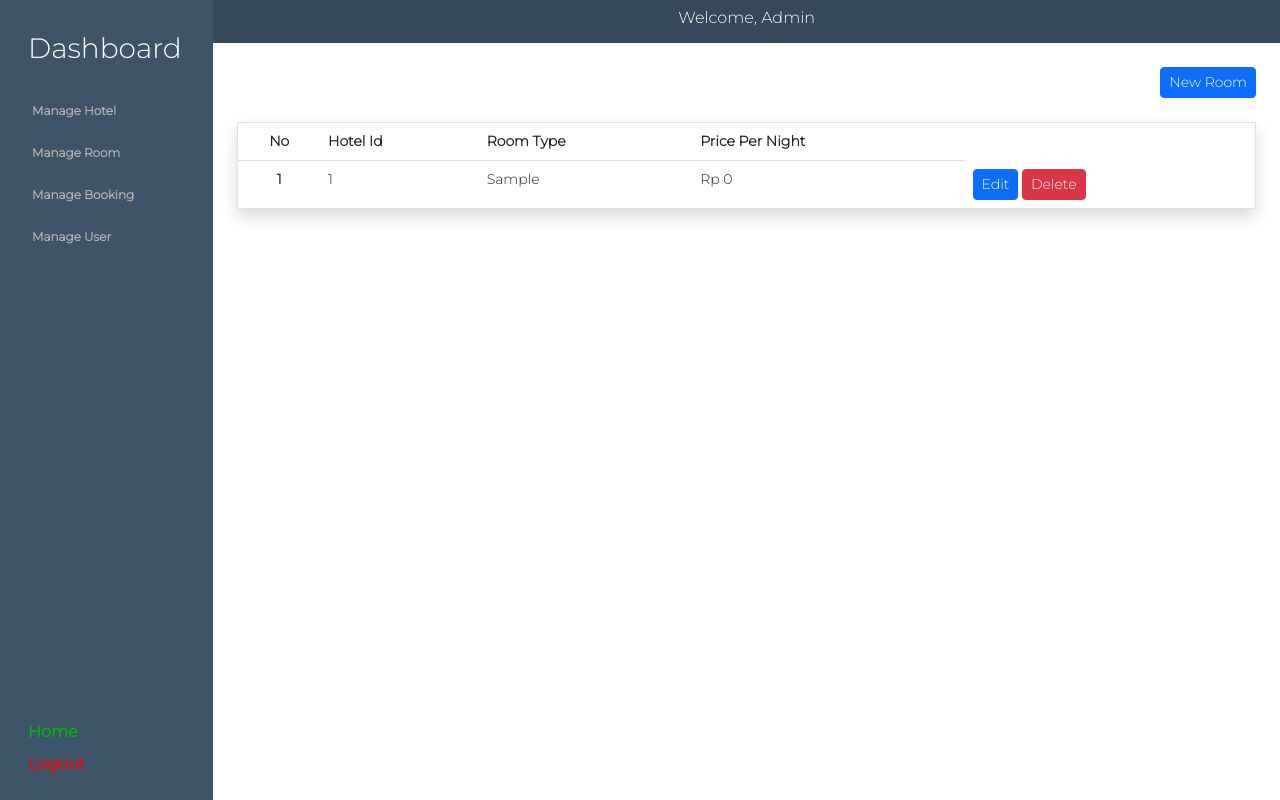
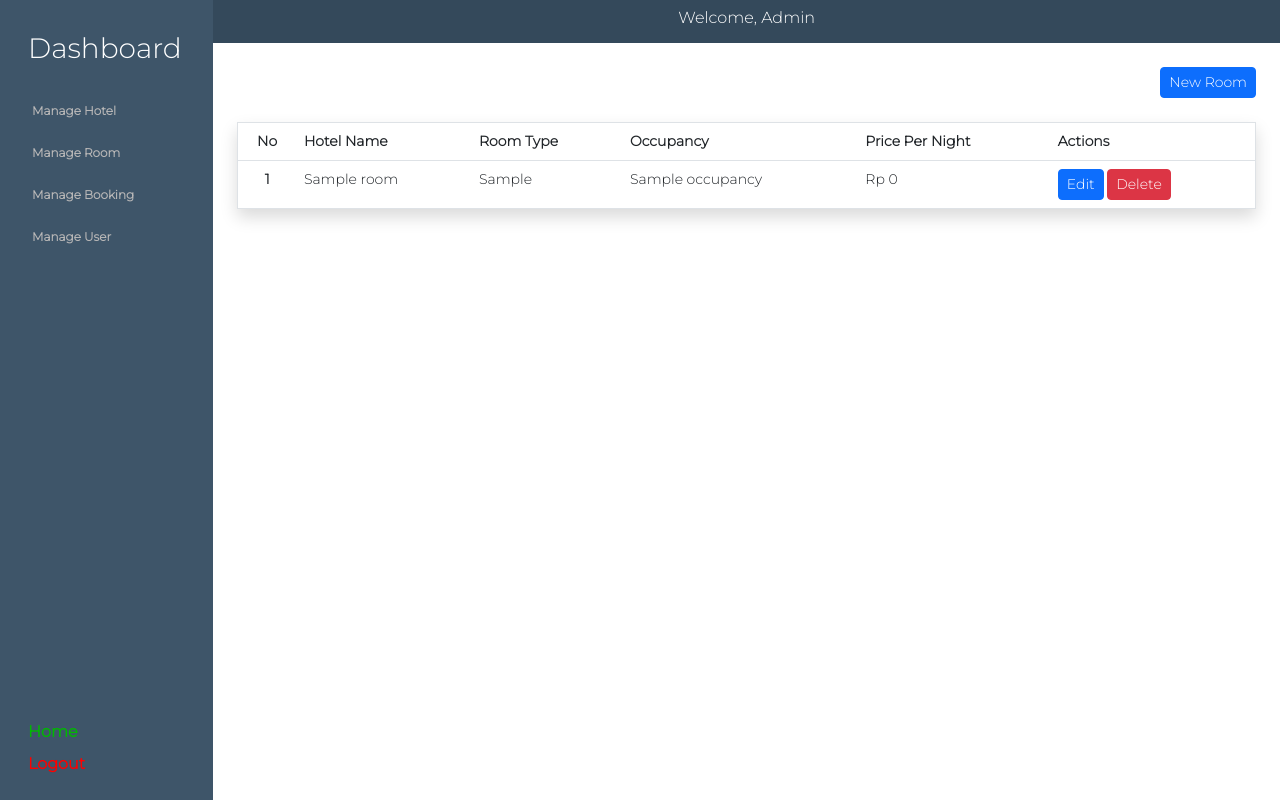
Before and after one commit to jovaandres/hotel-reservation, a CodeIgniter 4 app: template app/Views/admin/manage_room.php in a window 1280 px wide. Run offline with PHP 8.4 and a stand-in for CodeIgniter, Linux system fonts and the light colour scheme; the template is opened without the code that fills it: most values are stand-ins (such as "Sample title", 1, 10 or a date in 2020); some libraries are stand-ins or nearby versions.

Commit message:
update manage room

```diff
--- a/app/Models/HotelModel.php
+++ b/app/Models/HotelModel.php
@@ -13,6 +13,11 @@ class HotelModel extends Model
     public function getHotels()
     {
         return $this->findAll();
+    }
+
+    public function getAllHotelsName()
+    {
+        return $this->select('id, name')->findAll();
     }
 
     public function getHotel($id)
--- a/app/Views/admin/manage_room.php
+++ b/app/Views/admin/manage_room.php
@@ -13,7 +13,11 @@
           <input type="hidden" name="id" id="editRoomId">
           <div class="form-group">
             <label for="editRoomType">Room Type</label>
-            <textarea name="room_type" class="form-control" id="editRoomType" rows="3"></textarea>
+            <input type="text" name="room_type" class="form-control" id="editRoomType"></input>
+          </div>
+          <div class="form-group">
+            <label for="editRoomCapacity">Capacity</label>
+            <input type="text" name="capacity" class="form-control" id="editRoomCapacity">
           </div>
           <div class="form-group">
             <label for="editRoomPricePerNight">Price Per Night</label>
@@ -60,18 +64,30 @@
       <div class="modal-body">
         <form action="room/add" method="POST">
           <div class="form-group">
+            <label for="createHotelId">Hotel Name</label>
+            <select name="hotel_id" class="form-control" id="createHotelId" required>
+              <?php foreach ($hotels as $hotel) : ?>
+                <option value="<?= $hotel['id'] ?>"><?= $hotel['name'] ?></option>
+              <?php endforeach; ?>
+            </select>
+          </div>
+          <div class="form-group">
             <label for="createRoomType">Room Type</label>
             <input type="text" name="room_type" class="form-control" id="createRoomType" required>
+          </div>
+          <div class="form-group">
+            <label for="createRoomOccupancy">Occupancy</label>
+            <input type="text" name="occupancy" class="form-control" id="createRoomOccupancy" required>
           </div>
           <div class="form-group">
             <label for="createRoomPricePerNight">Price Per Night</label>
             <input type="text" name="price_per_night" class="form-control" id="createRoomPricePerNight" required>
           </div>
-        </div>
-        <div class="modal-footer">
-          <button type="submit" class="btn btn-primary">Create</button>
-          <button type="button" class="btn btn-secondary" data-bs-dismiss="modal">Close</button>
-        </form>
+      </div>
+      <div class="modal-footer">
+        <button type="submit" class="btn btn-primary">Create</button>
+        <button type="button" class="btn btn-secondary" data-bs-dismiss="modal">Close</button>
+      </form>
       </div>
     </div>
   </div>
@@ -86,26 +102,29 @@
   <thead>
     <tr>
       <th scope="col">No</th>
-      <th scope="col">Hotel Id</th>
+      <th scope="col">Hotel Name</th>
       <th scope="col">Room Type</th>
+      <th scope="col">Occupancy</th>
       <th scope="col">Price Per Night</th>
+      <th scope="col">Actions</th>
     </tr>
   </thead>
   <tbody>
     <?php foreach ($rooms as $key => $room) : ?>
       <tr>
         <th scope="row"><?= $key + 1 ?></th>
-        <td><?= $room['hotel_id'] ?></td>
+        <td><?= $room['hotel_name'] ?></td>
         <td><?= $room['room_type'] ?></td>
+        <td><?= $room['occupancy'] ?></td>
         <td>Rp <?= number_format($room['price_per_night'], 0, '.', '.') ?></td>
         <td>
           <!-- Actions buttons -->
           <!-- Edit button -->
-          <button class="btn btn-sm btn-primary" data-bs-toggle="modal" data-bs-target="#editModal" data-id="<?= $room['id'] ?>" data-hotel_id="<?= $room['hotel_id'] ?>" data-room_type="<?= $room['room_type'] ?>" data-price_per_night="<?= $room['price_per_night'] ?>">
+          <button class="btn btn-sm btn-primary" data-bs-toggle="modal" data-bs-target="#editModal" data-id="<?= $room['id'] ?>" data-hotel-name="<?= $room['hotel_name'] ?>" data-room-type="<?= $room['room_type'] ?>" data-occupancy=<?= $room['occupancy'] ?> data-price-per-night="<?= $room['price_per_night'] ?>">
             Edit
           </button>
           <!-- Delete button -->
-          <button class="btn btn-sm btn-danger" data-bs-toggle="modal" data-bs-target="#deleteModal" data-id="<?= $room['id'] ?>" data-hotel_id="<?= $room['hotel_id'] ?>">
+          <button class="btn btn-sm btn-danger" data-bs-toggle="modal" data-bs-target="#deleteModal" data-id="<?= $room['id'] ?>" data-hotel-name="<?= $room['hotel_name'] ?>">
             Delete
           </button>
         </td>
@@ -124,20 +143,21 @@
     function handleEditModalShow(event) {
         var button = event.relatedTarget;
         var id = button.getAttribute('data-id');
-        var hotel_id = button.getAttribute('data-hotel_id');
-        var room_type = button.getAttribute('data-room_type');
-        var price_per_night = button.getAttribute('data-price_per_night');
+        var hotel_name = button.getAttribute('data-hotel-name');
+        var room_type = button.getAttribute('data-room-type');
+        var occupancy = button.getAttribute('data-occupancy');
+        var price_per_night = button.getAttribute('data-price-per-night');
 
         var editRoomId = editModal.querySelector('#editRoomId');
-        var editHotelId = editModal.querySelector('#editHotelId');
         var editRoomType = editModal.querySelector('#editRoomType');
+        var editRoomCapacity = editModal.querySelector('#editRoomCapacity');
         var editRoomPricePerNight = editModal.querySelector('#editRoomPricePerNight');
 
         // Set the values in the modal inputs
         editRoomId.value = id;
-        editHotelId.value = hotel_id;
         editRoomType.value = room_type;
-        editRoomPricePerNight = price_per_night;
+        editRoomCapacity.value = occupancy;
+        editRoomPricePerNight.value = price_per_night;
     }
 
     function handleDeleteModalShow(event) {
```
Also changed, not shown: app/Controllers/AdminDashboard.php (+8 -2 lines), app/Controllers/Room.php (+12 -7 lines).
